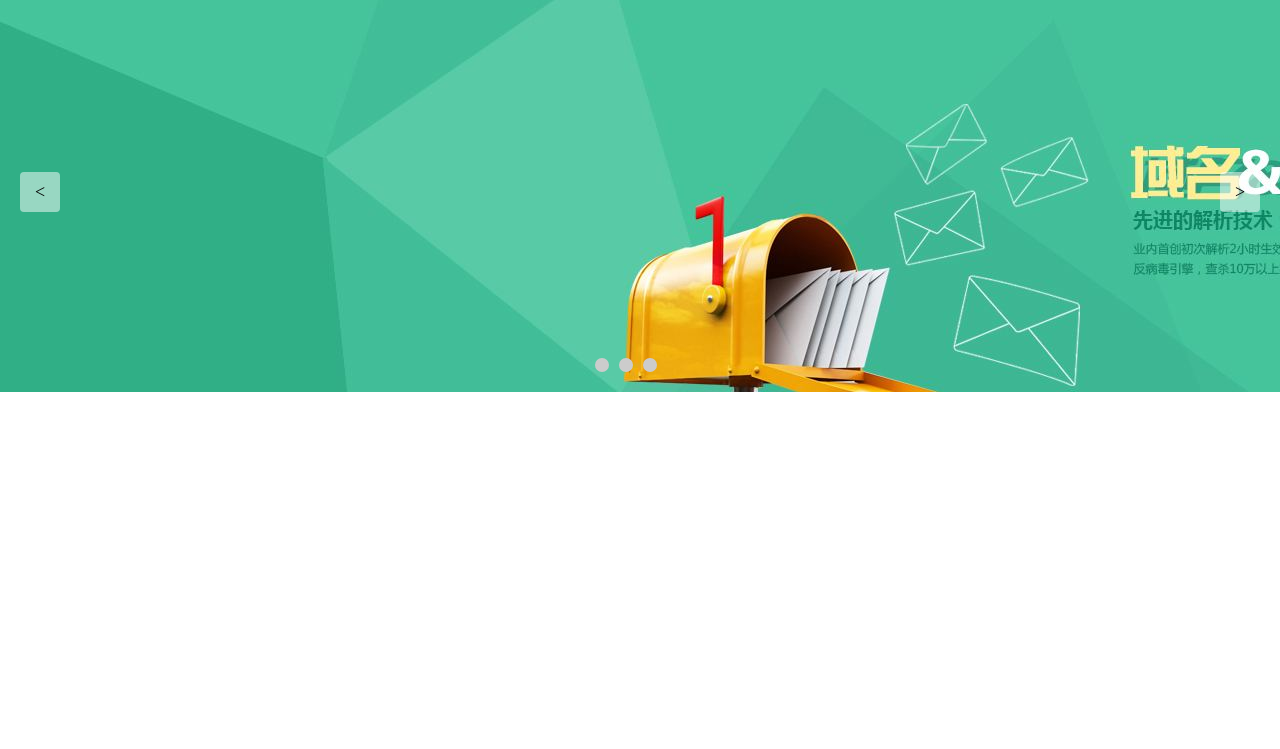
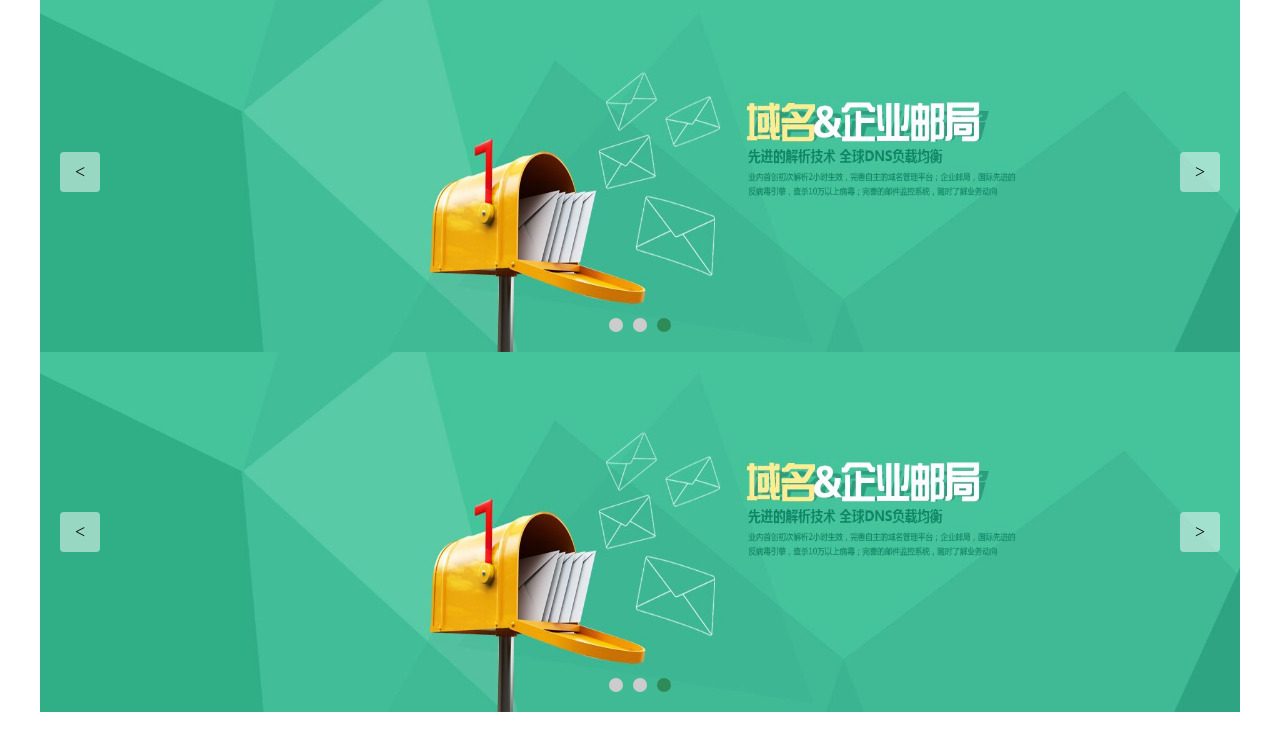
Before and after one commit to petezhang/GJNweb, a plain HTML site: page index.html in a window 1280 px wide. Shown: the part 51-800 px from the top of the page. Drawn offline with nearby package versions, Linux system fonts and the light colour scheme.

Commit message:
轮播图

```diff
--- a/css/slider.css
+++ b/css/slider.css
@@ -3,17 +3,22 @@
     width:100%;
     height:400px;
     overflow: hidden;
+    margin: 0 auto;
 }
 .slider-content{
-    height: 400px;
+    height: 100%;
     width: 3000px;
     overflow: hidden;
     position: absolute;
     top:0;
     left:0;
 }
-.slider-content > div{
+.slider-item{
     float: left;
+}
+.slider-item img{
+    width:100%;
+    height: 100%;
 }
 .slider-dot{
     position: absolute;
@@ -31,6 +36,9 @@
     background: #ccc;
     float: left;
     margin:0 5px;
+}
+.dot-item.active{
+    background-color: #2e8b57;
 }
 .arrow-left,.arrow-right{
     position: absolute;
--- a/index.html
+++ b/index.html
@@ -18,14 +18,23 @@
     <section class="banner">
         <div class="slider-container">
             <div class="slider-content">
-                <div><img id="img" src="img/banner1.jpg" width="100%" alt="banner"></div>
-                <div><img src="img/banner1.jpg" width="100%" alt="banner"></div>
-                <div><img src="img/banner1.jpg" width="100%" alt="banner"></div>
+                <div class="slider-item"><img src="img/banner1.jpg" width="100%" alt="banner"></div>
+                <div class="slider-item"><img src="img/banner1.jpg" width="100%" alt="banner"></div>
+                <div class="slider-item"><img src="img/banner1.jpg" width="100%" alt="banner"></div>
             </div>
             <div class="slider-dot">
-                <span class="dot-item"></span>
-                <span class="dot-item"></span>
-                <span class="dot-item"></span>
+
+             </div>
+            <div class="arrow-left"><</div>
+            <div class="arrow-right">></div>
+        </div>
+        <div class="slider-container">
+            <div class="slider-content">
+                <div class="slider-item"><img src="img/banner1.jpg" width="100%" alt="banner"></div>
+                <div class="slider-item"><img src="img/banner1.jpg" width="100%" alt="banner"></div>
+                <div class="slider-item"><img src="img/banner1.jpg" width="100%" alt="banner"></div>
+            </div>
+            <div class="slider-dot">
             </div>
             <div class="arrow-left"><</div>
             <div class="arrow-right">></div>
--- a/js/main.js
+++ b/js/main.js
@@ -1,3 +1,6 @@
 /**
  * Created by Administrator on 2017/6/10.
  */
+$(document).ready(function () {
+    $('.slider-container').slider();
+})
--- a/js/slider.js
+++ b/js/slider.js
@@ -1,14 +1,106 @@
 /**
  * Created by Administrator on 2017/6/10.
  */
-$(document).ready(function () {
-    // 初始化
-    init();
+;(function ($) {
+    var _default={
+        width:1200,
+        height:360,
+        speed:1000,
+        direction:'right'
+    }
+    $.fn.slider=function (opts) {
+        opts=$.extend({},_default,opts);
+        return this.each(function () {
+            var elem=$(this);
+            var slider=new Slider(elem,opts);
+        })
+    }
+})(jQuery);
 
-    function init() {
-        $('#img').onload=function () {
-            alert('111')
+    function Slider(elem,opts) {
+        this.elem=elem;
+       this.opts=opts;
+       this.index=0,        //当前展示轮播索引
+        this.init();
+    }
+    var sliderProto=Slider.prototype;
 
+    sliderProto.init=function () {
+        var $elem = this.elem;
+        var _self =this;
+        var timer;
+        //初始化外框大小
+        $elem.css({
+            width:_self.opts.width,
+            height:_self.opts.height
+        })
+        // 初始化内部轮播图片
+        $elem.find('.slider-content').css({
+            width:$elem.find('.slider-item').length*_self.opts.width
+        })
+        $elem.find('.slider-item').width(_self.opts.width);
+        //事件绑定
+        $elem.find('.arrow-left').on('click',function () {
+            _self.toLeft()
+        })
+        $elem.find('.arrow-right').on('click',function () {
+            _self.toRight()
+        })
+        $elem.hover(function () {
+            if(timer){
+                clearInterval(timer);
+            }
+        },function () {
+                timer=setInterval(function () {
+                    _self.toLeft();
+                },2000)
+        })
+        // 开始轮播
+        timer=setInterval(function () {
+            _self.toLeft();
+        },2000)
+        //指示图标切换
+        this.initDots();
+    }
+    sliderProto.toLeft=function () {
+        var
+            len=this.elem.find('.slider-item').length,
+            _left;
+        if(this.index>=len-1){
+            this.index=0
+        }else{
+            this.index++
         }
+        _left=this.index*this.opts.width;
+        this.animate(-_left);
     }
-})
+    sliderProto.toRight=function () {
+        var
+            len=this.elem.find('.slider-item').length,
+            _left;
+        if(this.index<=0){
+            this.index=len-1
+        }else{
+            this.index--
+        }
+        _left=this.index*this.opts.width;
+        this.animate(-_left);
+    }
+    sliderProto.animate=function (val) {
+        this.elem.find('.slider-content').animate({left:val},this.opts.speed);
+        this.setActive();
+    }
+    sliderProto.initDots=function () {
+        var len =this.elem.find('.slider-item').length;
+        this.elem.find('.slider-dot').css({
+            width: 24*len,
+            'margin-left':-24*len/2
+        });
+        for(var i=0;i<len;i++){
+            this.elem.find('.slider-dot').append('<span class="dot-item"></span>');
+        }
+        this.elem.find('.dot-item').eq(0).addClass('active');
+    }
+    sliderProto.setActive=function () {
+    this.elem.find('.dot-item').removeClass('active').eq(this.index).addClass('active');
+    }
```
